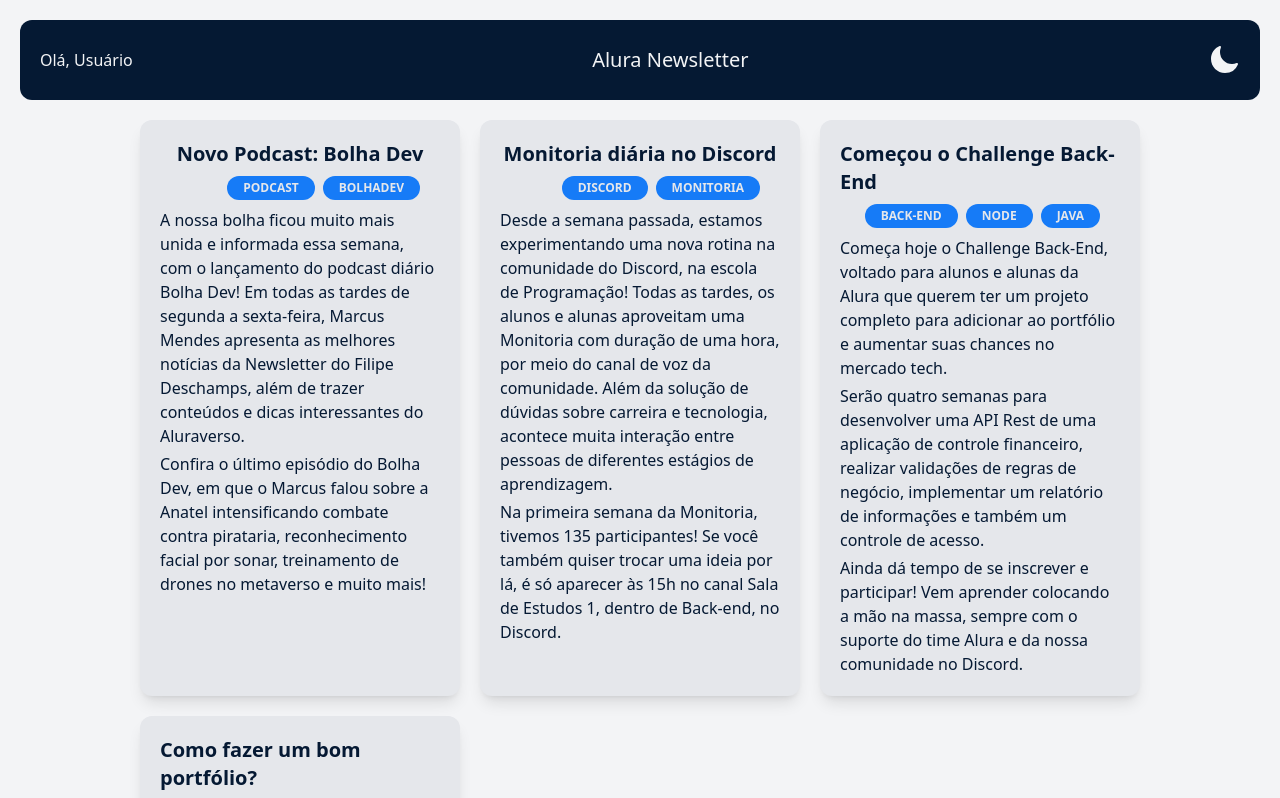
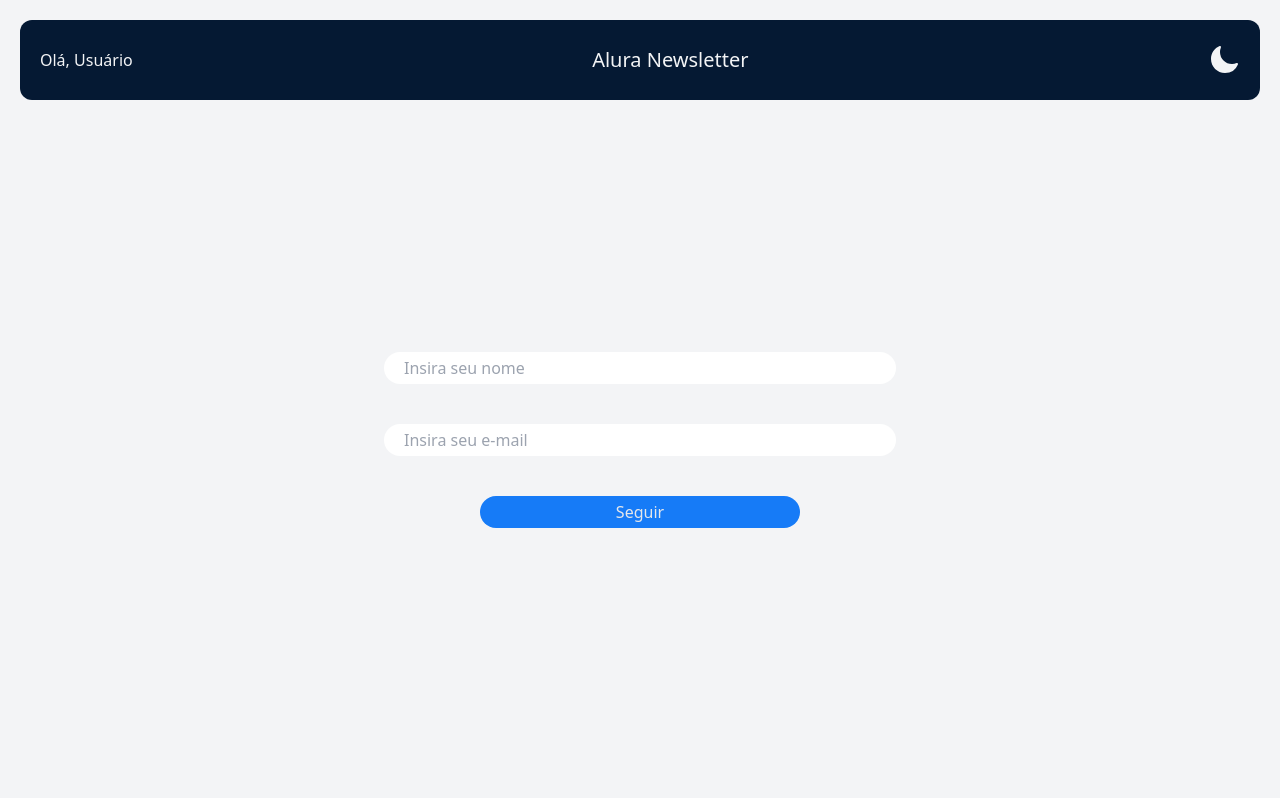
Before and after one commit to gabrielpramalho/alura-newsletter-react-tailwind, a React (Vite) app: page / in a window 1280 px wide. Shown: the top 798 px of the page. Built offline with nearby package versions, Linux system fonts and the light colour scheme.

Commit message:
add Form

```diff
--- a/src/App.jsx
+++ b/src/App.jsx
@@ -1,12 +1,20 @@
+import { useState } from "react"
+
 import ArticleList from "./components/ArticleList/ArticleList"
 import Header from "./components/Header/Header"
+import Form from "./components/Form/Form"
 
 const App = () => {
+
+  const [user, setUser] = useState()
+  const hasUser = Boolean(user)
+
   return(
-    <>
-      <Header />
-      <ArticleList />
-    </>
+    <div className="h-screen">
+      <Header user={user} />
+      { hasUser && <ArticleList />}
+      { hasUser || <Form onSubmit={setUser} /> }
+    </div>
 
     )
 }
--- /dev/null
+++ b/src/components/Form/Form.jsx
@@ -0,0 +1,24 @@
+import Input from "../Input/Input"
+
+const Form = ({ onSubmit }) =>{
+
+    const safeSubmit = event => {
+        event.preventDefault()
+        event.stopPropagation()
+
+        const name = event.target[0].value
+        const email = event.target[1].value
+
+        onSubmit({ name, email })
+    }
+
+    return(
+        <form onSubmit={safeSubmit} className="flex flex-col items-center justify-center h-full gap-10 -mt-20 mx-5" >
+            <Input type="text" required placeholder="Insira seu nome" />
+            <Input type="email" required placeholder="Insira seu e-mail" />
+            <button type="submit" className="py-1 px-5 w-full max-w-xs bg-alura-100 dark:bg-dark-200 rounded-full text-gray-200 outline-none" >Seguir</button>
+        </form>
+    )
+}
+
+export default Form
--- a/src/components/Header/Header.jsx
+++ b/src/components/Header/Header.jsx
@@ -1,9 +1,9 @@
 import ToggleTheme from "../ToggleTheme/ToggleTheme"
 
-const Header = () => {
+const Header = ({ user }) => {
     return(
         <div className="flex h-20 bg-alura-200 dark:bg-dark-200 justify-between items-center px-5 sm:rounded-xl sm:m-5">
-            <span className="text-gray-100">Olá, Usuário</span>
+            <span className="text-gray-100">Olá, {user?.name || "Usuário"}</span>
             <h1 className="text-gray-100 text-xl">Alura Newsletter</h1>
             <ToggleTheme />
         </div>
--- /dev/null
+++ b/src/components/Input/Input.jsx
@@ -0,0 +1,9 @@
+const Input = props => {
+    return(
+        <input
+            className=" py-1 pl-5 w-full max-w-lg dark:bg-dark-200 text-dark-200 dark:text-gray-200 rounded-full outline-none"
+            {...props}
+        />
+    )
+}
+export default Input
```
